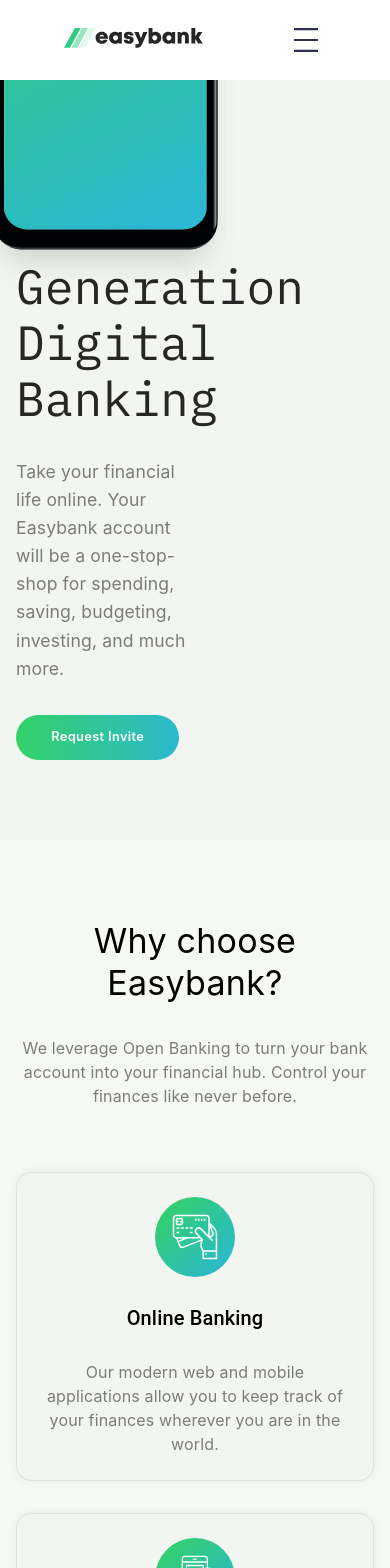
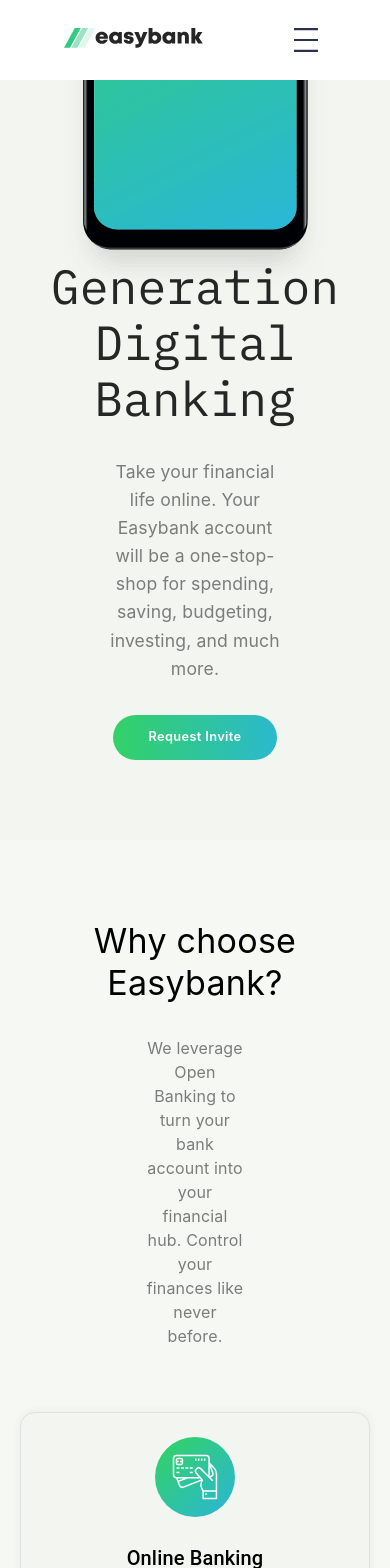
Before and after one commit to maisoncastro/easybank, a Next.js app: page / in a window 390 px wide. Shown: the top 1568 px of the page. Built offline with nearby package versions, Linux system fonts and the light colour scheme.

Commit message:
Made it more responsive

```diff
--- a/src/pages/index.tsx
+++ b/src/pages/index.tsx
@@ -113,6 +113,7 @@
     borderRadius: "15px",
     border: "1px solid #e1e1e1",
     boxShadow: "0px 0px 10px rgba(0, 0, 0, 0.06)",
+    maxWidth: "350px",
   };
 
   return (
@@ -140,6 +141,8 @@
             height: "90svh",
 
             display: "flex",
+            alignItems: { xs: "center", sm: null },
+
             flexDirection: { xs: "column-reverse", sm: "row" },
           }}
         >
@@ -148,7 +151,7 @@
               display: "flex",
               flexDirection: "column",
               justifyContent: "center",
-              alignItems: "flex-start",
+              alignItems: { xs: "center", sm: "flex-start" },
               width: "50%",
               flexShrink: 0,
             }}
@@ -157,12 +160,14 @@
               sx={{
                 fontFamily: "IBM Plex Mono, sans-serif",
                 color: "#262626",
+                textAlign: { xs: "center", sm: "left" },
               }}
               variant="h3"
               component="div"
             >
               Next Generation
-              <br /> Digital Banking
+              <br />
+              Digital Banking
             </Typography>
             <Typography
               variant="h6"
@@ -173,6 +178,7 @@
                 fontFamily: "Inter, sans-serif",
                 fontWeight: 400,
                 fontSize: "1.1rem",
+                textAlign: { xs: "center", sm: "left" },
               }}
             >
               Take your financial life online. Your Easybank account will be a
@@ -240,6 +246,7 @@
               display: "flex",
               flexDirection: "column",
               mb: "4rem",
+              alignItems: { xs: "center", sm: "flex-start" },
             }}
           >
             <Typography
@@ -260,6 +267,7 @@
                 fontFamily: "Inter, sans-serif",
                 fontWeight: 400,
                 textAlign: { xs: "center", sm: "left" },
+                width: { xs: "100px", sm: "100%" },
               }}
             >
               We leverage Open Banking to turn your bank account into your
@@ -271,6 +279,7 @@
               display: "flex",
               flexDirection: { xs: "column", sm: "row" },
               justifyContent: "space-between",
+              alignItems: "center",
               gap: "2rem",
             }}
           >
```
